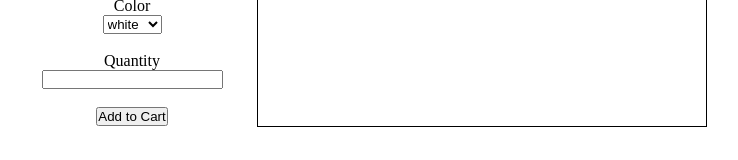
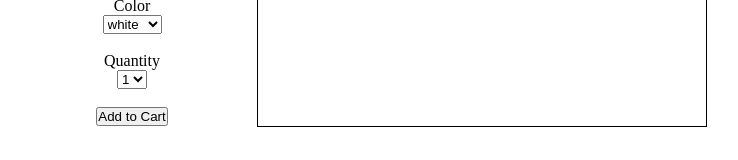
Before and after one commit to dibmarco/react-small-projects-and-tests, a React (Create React App) app in the folder 01-items-list/: page / in a window 1280 px wide. Shown: the part 243-403 px from the top of the page, without its empty margins (283-1021 px from the left). Built offline with nearby package versions, Linux system fonts and the light colour scheme.

Commit message:
Update App.jsx

```diff
--- a/01-items-list/src/App.jsx
+++ b/01-items-list/src/App.jsx
@@ -7,11 +7,11 @@ const mugs = {
   },
   brown: {
     img: "imgs/brown_mug.jpg",
-    price: 12.49,
+    price: 13.49,
   },
   black: {
     img: "imgs/black_mug.jpg",
-    price: 12.49,
+    price: 15.49,
   },
 };
 
@@ -25,13 +25,31 @@ function App() {
 }
 
 function Selections() {
-  const [selectedColor, setSelectedColor] = useState('white');
+  const [selectedColor, setSelectedColor] = useState("white");
+  const [quantity, setQuantity] = useState(1);
+  const [price, setPrice] = useState(mugs["white"].price);
 
-  function handleColorChange(event) {
-    setSelectedColor(event.target.value);
-  };
+  function handleColorChange(color) {
+    setSelectedColor(color);
+    setQuantity(1);
+    setPrice(mugs[color].price);
+  }
 
   const selectedMug = mugs[selectedColor];
+
+  function handleQuantity(value) {
+    setQuantity(value);
+  }
+
+  function handleAddToCart() {
+    const mugSelections = {
+      color: selectedColor,
+      quantity: quantity,
+      price: quantity * price,
+    };
+
+    // console.log(mugSelections);
+  }
 
   return (
     <div className="selections">
@@ -45,7 +63,7 @@ function Selections() {
       </div>
 
       <label>Color</label>
-      <select value={selectedColor} onChange={handleColorChange}>
+      <select value={selectedColor} onChange={(e) => handleColorChange(e.target.value)}>
         {/* Object.keys() creates an array containing the keys of a given object */}
         {Object.keys(mugs).map((color, i) => (
           <option value={color} key={i}>
@@ -57,11 +75,20 @@ function Selections() {
       <br />
 
       <label>Quantity</label>
-      <input type="number" min="1" />
+      <select
+        value={quantity}
+        onChange={(e) => handleQuantity(Number(e.target.value))}
+      >
+        <option value="1">1</option>
+        <option value="2">2</option>
+        <option value="3">3</option>
+        <option value="4">4</option>
+        <option value="5">5</option>
+      </select>
 
       <br />
 
-      <button>Add to Cart</button>
+      <button onClick={() => handleAddToCart()}>Add to Cart</button>
     </div>
   );
 }
```
